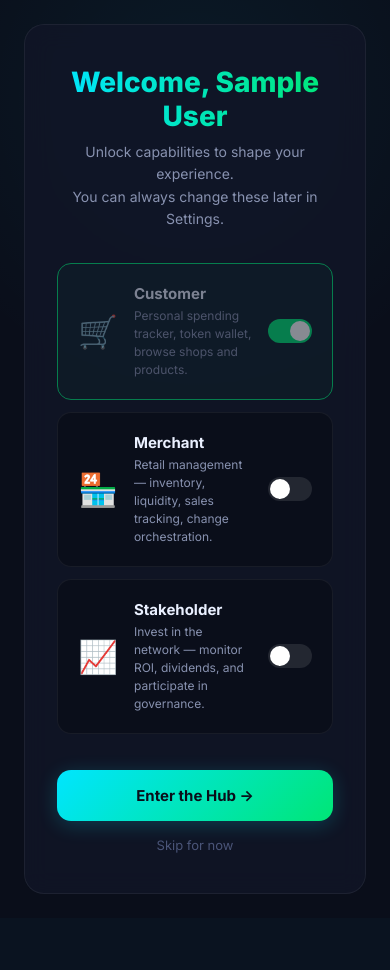
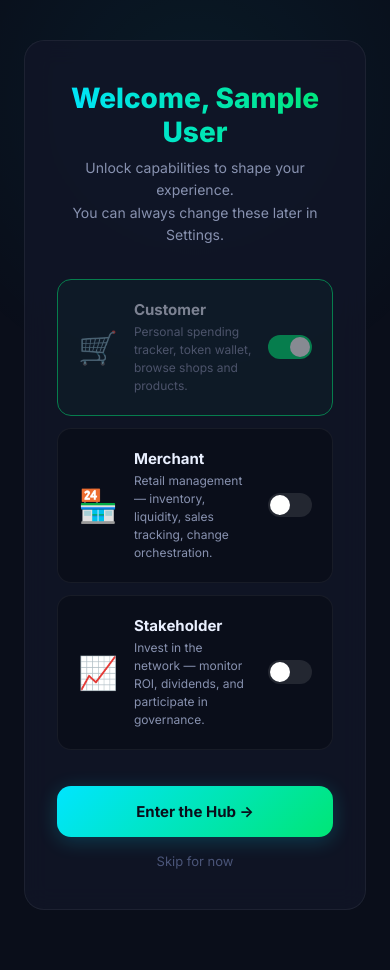
Before and after one commit to pmd742omni/Dubicx-Switcx-Hub, a Flask app: page /onboarding in a window 390 px wide. Before the commit the page ends 894 px from the top, so only its background shows below. Run offline with Flask 3, Linux system fonts and the light colour scheme; the visitor is signed in with stand-in values (Sample User, id 1).

Commit message:
2026-04-09, Thursday, 15:00:00 v0.5.1 — Hotfix: Mobile Scroll Lock on Auth & Onboarding Pages

```diff
--- a/templates/login.html
+++ b/templates/login.html
@@ -11,15 +11,17 @@
   <link href="https://fonts.googleapis.com/css2?family=Inter:wght@300;400;500;600;700;800&display=swap" rel="stylesheet" />
   <link rel="stylesheet" href="{{ url_for('static', filename='css/style.css') }}" />
   <style>
+    html, body { overflow: auto !important; overflow-y: auto !important; height: auto !important; }
     .auth-wrapper {
       min-height: 100vh;
       min-height: 100dvh;
       display: flex;
-      align-items: center;
+      align-items: flex-start;
       justify-content: center;
       padding: 24px;
+      padding-top: 48px;
+      padding-bottom: 48px;
       position: relative;
-      overflow: hidden;
     }
     .auth-wrapper::before {
       content: '';
--- a/templates/onboarding.html
+++ b/templates/onboarding.html
@@ -9,10 +9,13 @@
   <link href="https://fonts.googleapis.com/css2?family=Inter:wght@300;400;500;600;700;800&display=swap" rel="stylesheet" />
   <link rel="stylesheet" href="{{ url_for('static', filename='css/style.css') }}" />
   <style>
+    /* Override the global body overflow:hidden so this page can scroll */
+    html, body { overflow: auto !important; overflow-y: auto !important; height: auto !important; }
     .onboard-wrapper {
       min-height: 100vh; min-height: 100dvh;
-      display: flex; align-items: center; justify-content: center;
-      padding: 24px; position: relative; overflow: hidden;
+      display: flex; align-items: flex-start; justify-content: center;
+      padding: 24px; padding-top: 40px; padding-bottom: 60px;
+      position: relative;
     }
     .onboard-wrapper::before {
       content: ''; position: absolute;
--- a/templates/register.html
+++ b/templates/register.html
@@ -11,10 +11,12 @@
   <link href="https://fonts.googleapis.com/css2?family=Inter:wght@300;400;500;600;700;800&display=swap" rel="stylesheet" />
   <link rel="stylesheet" href="{{ url_for('static', filename='css/style.css') }}" />
   <style>
+    html, body { overflow: auto !important; overflow-y: auto !important; height: auto !important; }
     .auth-wrapper {
       min-height: 100vh; min-height: 100dvh;
-      display: flex; align-items: center; justify-content: center;
-      padding: 24px; position: relative; overflow: hidden;
+      display: flex; align-items: flex-start; justify-content: center;
+      padding: 24px; padding-top: 48px; padding-bottom: 48px;
+      position: relative;
     }
     .auth-wrapper::before {
       content: '';
```
Also changed, not shown: PROJECT_LOG.md (+27 -0 lines), data/hub.db.
